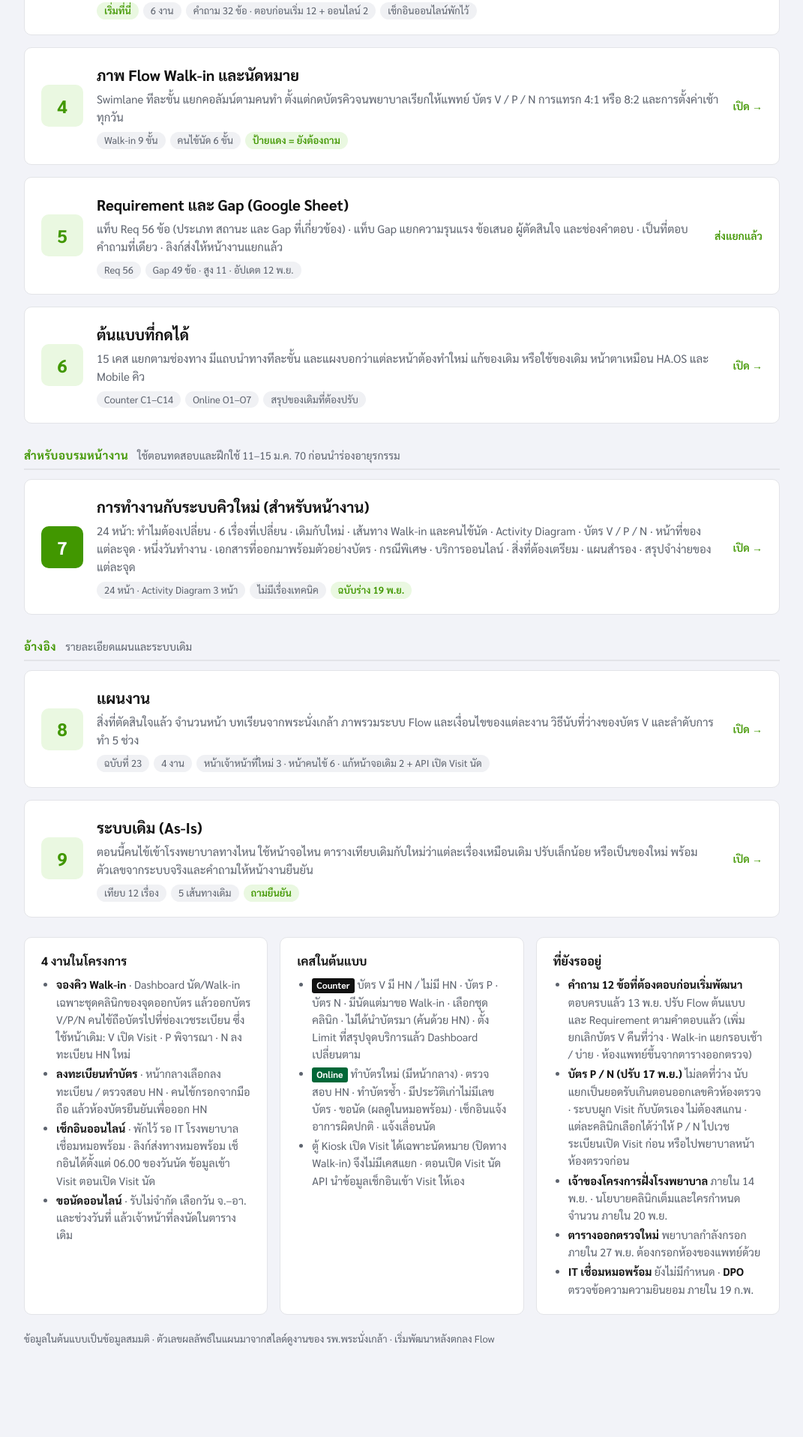
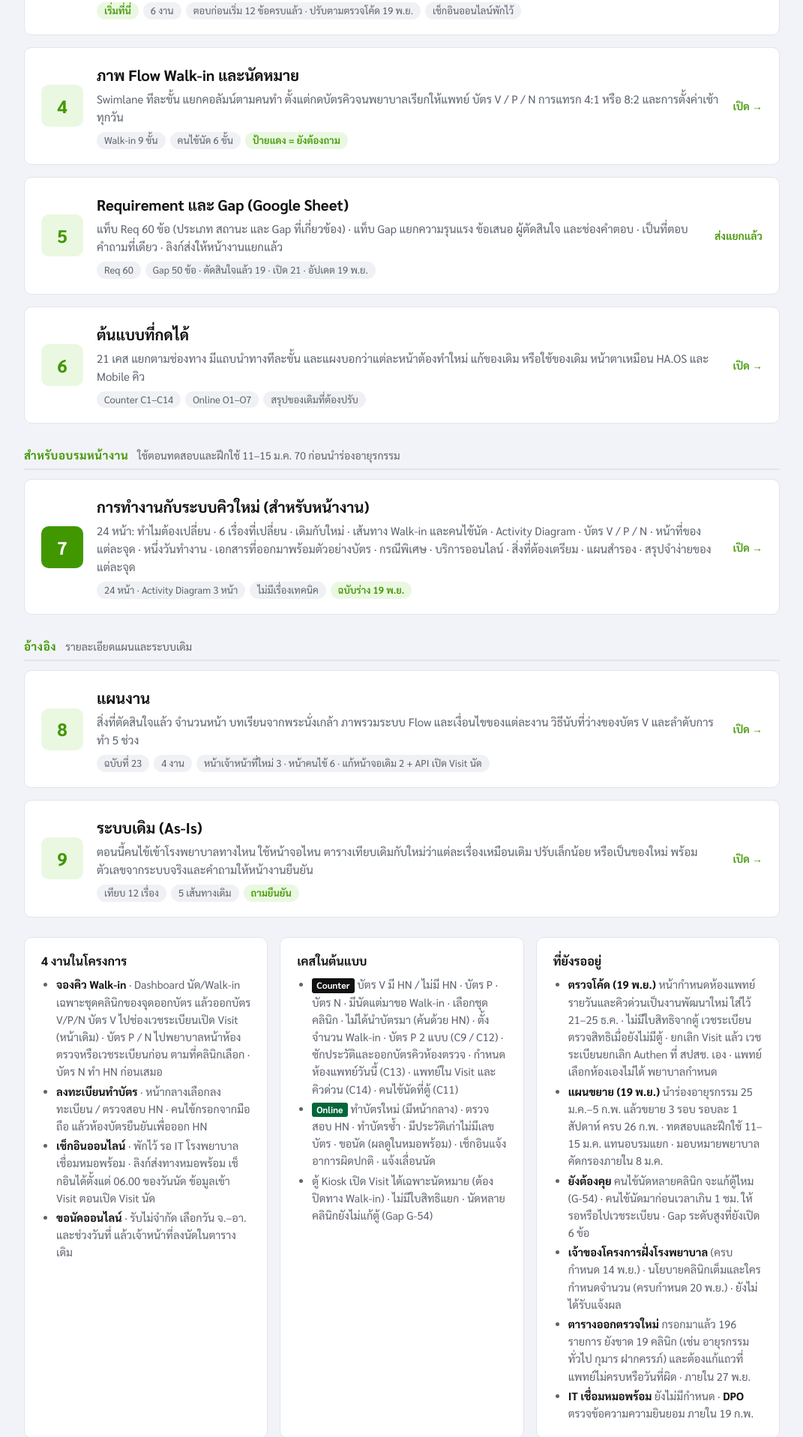
Before and after one commit to auchareet-star/new-queue-nph, a plain HTML site: page index.html in a window 1280 px wide. Shown: the part 789-2706 px from the top of the page at 75% size, without its empty margins (104-1175 px from the left). Before the commit the page ends 2655 px from the top, so only its background shows below. Drawn offline with Linux system fonts and the light colour scheme.

Commit message:
Index: bring status up to date (19 Nov)
Req 60 / Gap 50 counts, 21 prototype cases, current P/N routing,
code-check results, 3-round rollout, open items to discuss.

Co-Authored-By: Claude Opus 5.5 <noreply@anthropic.com>

```diff
--- a/index.html
+++ b/index.html
@@ -53,7 +53,7 @@ h2{font-size:20px;margin:0 0 4px}
 </head>
 <body>
 <div class="wrap">
-  <p class="kicker">HA.OS · คิว Walk-in และบริการออนไลน์ · อัปเดต 12 พ.ย. 2569</p>
+  <p class="kicker">HA.OS · คิว Walk-in และบริการออนไลน์ · อัปเดต 19 พ.ย. 2569</p>
   <h1>ระบบคิว Walk-in และบริการออนไลน์ · รพ.พระนั่งเกล้า</h1>
   <p class="lead">เอกสารทั้งหมดของโครงการ แยกตามคนอ่าน · ขึ้นระบบ Walk-in และคนไข้นัด <b>20 ม.ค. 70</b> นำร่องอายุรกรรม · ครบทุกคลินิก <b>26 ก.พ. 70</b> (นำร่อง 2 สัปดาห์ + ขยาย 3 รอบ รอบละ 1 สัปดาห์) · เปิดทำบัตรและขอนัดออนไลน์ <b>22 มี.ค. 70</b> · เตือนนัดและเช็กอินออนไลน์รอเชื่อมหมอพร้อม</p>
   <div class="grp"><h2 class="gt">สำหรับ ผอ. และผู้บริหาร</h2><span class="gs">ผอ.: แผนเวลาและเงื่อนไข 10 หน้า · หัวหน้างานและผู้บริหาร: สรุปการปรับปรุง 15 หน้า</span></div>
@@ -63,7 +63,7 @@ h2{font-size:20px;margin:0 0 4px}
       <div>
         <h2>แผนเวลาและเงื่อนไข (สำหรับ ผอ.)</h2>
         <p class="desc">10 หน้า เรียงตามลำดับนำเสนอ: 1. ภาพรวมแผนเวลา 3 เป้าหมาย · 2. Gap 12 ข้อที่ต้องได้คำตอบเพื่อให้พัฒนาเสร็จภายใน ธ.ค. · 3. สิ่งที่ต้องยืนยันก่อนปีใหม่และสิ่งที่โรงพยาบาลต้องเตรียม · ถ้าเรื่องไหนไม่ทันเป้าหมายไหนเลื่อน · รายละเอียดแต่ละช่วง</p>
-        <div class="chips"><span class="chip ask">เริ่มที่นี่</span><span class="chip">10 หน้า</span><span class="chip">สถานะ ณ 13 พ.ย. 69</span><span class="chip">Gap 12 ข้อ · ขอคำตอบ 17 พ.ย.</span></div>
+        <div class="chips"><span class="chip ask">เริ่มที่นี่</span><span class="chip">10 หน้า</span><span class="chip">อัปเดต 19 พ.ย. 69</span><span class="chip">Gap 12 ข้อตอบครบแล้ว · ขยาย 3 รอบ ครบ 26 ก.พ.</span></div>
       </div>
       <span class="go">เปิด →</span>
     </a>
@@ -77,14 +77,14 @@ h2{font-size:20px;margin:0 0 4px}
       <span class="go">เปิด →</span>
     </a>
   </div>
-  <div class="grp"><h2 class="gt">สำหรับหน้างาน</h2><span class="gs">ตรวจ Flow และตอบคำถามในไฟล์ Gap ภายใน 13 พ.ย.</span></div>
+  <div class="grp"><h2 class="gt">สำหรับหน้างาน</h2><span class="gs">Flow ต้นแบบ และไฟล์ Gap · คำถามที่เหลือตอบในไฟล์ Gap ที่เดียว</span></div>
   <div class="decks">
     <a class="deck rec" href="online-queue-flow.html">
       <div class="num">3</div>
       <div>
         <h2>Flow ระบบใหม่ (To-Be)</h2>
         <p class="desc">ใครทำอะไร ที่จุดไหน และข้อมูลอะไรส่งต่อไปที่ใคร ครบ 6 งาน ปรับตามที่หน้างานเล่า 28 ต.ค. มีสรุปเรื่องที่ได้คำตอบแล้ว และคำถามท้ายแต่ละงาน</p>
-        <div class="chips"><span class="chip ask">เริ่มที่นี่</span><span class="chip">6 งาน</span><span class="chip">คำถาม 32 ข้อ · ตอบก่อนเริ่ม 12 + ออนไลน์ 2</span><span class="chip">เช็กอินออนไลน์พักไว้</span></div>
+        <div class="chips"><span class="chip ask">เริ่มที่นี่</span><span class="chip">6 งาน</span><span class="chip">ตอบก่อนเริ่ม 12 ข้อครบแล้ว · ปรับตามตรวจโค้ด 19 พ.ย.</span><span class="chip">เช็กอินออนไลน์พักไว้</span></div>
       </div>
       <span class="go">เปิด →</span>
     </a>
@@ -101,8 +101,8 @@ h2{font-size:20px;margin:0 0 4px}
       <div class="num">5</div>
       <div>
         <h2>Requirement และ Gap (Google Sheet)</h2>
-        <p class="desc">แท็บ Req 56 ข้อ (ประเภท สถานะ และ Gap ที่เกี่ยวข้อง) · แท็บ Gap แยกความรุนแรง ข้อเสนอ ผู้ตัดสินใจ และช่องคำตอบ · เป็นที่ตอบคำถามที่เดียว · ลิงก์ส่งให้หน้างานแยกแล้ว</p>
-        <div class="chips"><span class="chip">Req 56</span><span class="chip">Gap 49 ข้อ · สูง 11 · อัปเดต 12 พ.ย.</span></div>
+        <p class="desc">แท็บ Req 60 ข้อ (ประเภท สถานะ และ Gap ที่เกี่ยวข้อง) · แท็บ Gap แยกความรุนแรง ข้อเสนอ ผู้ตัดสินใจ และช่องคำตอบ · เป็นที่ตอบคำถามที่เดียว · ลิงก์ส่งให้หน้างานแยกแล้ว</p>
+        <div class="chips"><span class="chip">Req 60</span><span class="chip">Gap 50 ข้อ · ตัดสินใจแล้ว 19 · เปิด 21 · อัปเดต 19 พ.ย.</span></div>
       </div>
       <span class="go">ส่งแยกแล้ว</span>
     </a>
@@ -110,7 +110,7 @@ h2{font-size:20px;margin:0 0 4px}
       <div class="num">6</div>
       <div>
         <h2>ต้นแบบที่กดได้</h2>
-        <p class="desc">15 เคส แยกตามช่องทาง มีแถบนำทางทีละขั้น และแผงบอกว่าแต่ละหน้าต้องทำใหม่ แก้ของเดิม หรือใช้ของเดิม หน้าตาเหมือน HA.OS และ Mobile คิว</p>
+        <p class="desc">21 เคส แยกตามช่องทาง มีแถบนำทางทีละขั้น และแผงบอกว่าแต่ละหน้าต้องทำใหม่ แก้ของเดิม หรือใช้ของเดิม หน้าตาเหมือน HA.OS และ Mobile คิว</p>
         <div class="chips"><span class="chip">Counter C1–C14</span><span class="chip">Online O1–O7</span><span class="chip">สรุปของเดิมที่ต้องปรับ</span></div>
       </div>
       <span class="go">เปิด →</span>
@@ -154,7 +154,7 @@ h2{font-size:20px;margin:0 0 4px}
     <div class="note">
       <h3>4 งานในโครงการ</h3>
       <ul>
-        <li><b>จองคิว Walk-in</b> · Dashboard นัด/Walk-in เฉพาะชุดคลินิกของจุดออกบัตร แล้วออกบัตร V/P/N คนไข้ถือบัตรไปที่ช่องเวชระเบียน ซึ่งใช้หน้าเดิม: V เปิด Visit · P พิจารณา · N ลงทะเบียน HN ใหม่</li>
+        <li><b>จองคิว Walk-in</b> · Dashboard นัด/Walk-in เฉพาะชุดคลินิกของจุดออกบัตร แล้วออกบัตร V/P/N บัตร V ไปช่องเวชระเบียนเปิด Visit (หน้าเดิม) · บัตร P / N ไปพยาบาลหน้าห้องตรวจหรือเวชระเบียนก่อน ตามที่คลินิกเลือก · บัตร N ทำ HN ก่อนเสมอ</li>
         <li><b>ลงทะเบียนทำบัตร</b> · หน้ากลางเลือกลงทะเบียน / ตรวจสอบ HN · คนไข้กรอกจากมือถือ แล้วห้องบัตรยืนยันเพื่อออก HN</li>
         <li><b>เช็กอินออนไลน์</b> · พักไว้ รอ IT โรงพยาบาลเชื่อมหมอพร้อม · ลิงก์ส่งทางหมอพร้อม เช็กอินได้ตั้งแต่ 06.00 ของวันนัด ข้อมูลเข้า Visit ตอนเปิด Visit นัด</li>
         <li><b>ขอนัดออนไลน์</b> · รับไม่จำกัด เลือกวัน จ.–อา. และช่วงวันที่ แล้วเจ้าหน้าที่ลงนัดในตารางเดิม</li>
@@ -163,18 +163,19 @@ h2{font-size:20px;margin:0 0 4px}
     <div class="note">
       <h3>เคสในต้นแบบ</h3>
       <ul>
-        <li><span class="tag counter">Counter</span>บัตร V มี HN / ไม่มี HN · บัตร P · บัตร N · มีนัดแต่มาขอ Walk-in · เลือกชุดคลินิก · ไม่ได้นำบัตรมา (ค้นด้วย HN) · ตั้ง Limit ที่สรุปจุดบริการแล้ว Dashboard เปลี่ยนตาม</li>
+        <li><span class="tag counter">Counter</span>บัตร V มี HN / ไม่มี HN · บัตร P · บัตร N · มีนัดแต่มาขอ Walk-in · เลือกชุดคลินิก · ไม่ได้นำบัตรมา (ค้นด้วย HN) · ตั้งจำนวน Walk-in · บัตร P 2 แบบ (C9 / C12) · ซักประวัติและออกบัตรคิวห้องตรวจ · กำหนดห้องแพทย์วันนี้ (C13) · แพทย์ใน Visit และคิวด่วน (C14) · คนไข้นัดที่ตู้ (C11)</li>
         <li><span class="tag online">Online</span>ทำบัตรใหม่ (มีหน้ากลาง) · ตรวจสอบ HN · ทำบัตรซ้ำ · มีประวัติเก่าไม่มีเลขบัตร · ขอนัด (ผลดูในหมอพร้อม) · เช็กอินแจ้งอาการผิดปกติ · แจ้งเลื่อนนัด</li>
-        <li>ตู้ Kiosk เปิด Visit ได้เฉพาะนัดหมาย (ปิดทาง Walk-in) จึงไม่มีเคสแยก · ตอนเปิด Visit นัด API นำข้อมูลเช็กอินเข้า Visit ให้เอง</li>
+        <li>ตู้ Kiosk เปิด Visit ได้เฉพาะนัดหมาย (ต้องปิดทาง Walk-in) · ไม่มีใบสิทธิแยก · นัดหลายคลินิกยังไม่แก้ตู้ (Gap G-54)</li>
       </ul>
     </div>
     <div class="note">
       <h3>ที่ยังรออยู่</h3>
       <ul>
-        <li><b>คำถาม 12 ข้อที่ต้องตอบก่อนเริ่มพัฒนา</b> ตอบครบแล้ว 13 พ.ย. ปรับ Flow ต้นแบบ และ Requirement ตามคำตอบแล้ว (เพิ่มยกเลิกบัตร V คืนที่ว่าง · Walk-in แยกรอบเช้า / บ่าย · ห้องแพทย์ขึ้นจากตารางออกตรวจ)</li>
-        <li><b>บัตร P / N (ปรับ 17 พ.ย.)</b> ไม่ลดที่ว่าง นับแยกเป็นยอดรับเกินตอนออกเลขคิวห้องตรวจ · ระบบผูก Visit กับบัตรเอง ไม่ต้องสแกน · แต่ละคลินิกเลือกได้ว่าให้ P / N ไปเวชระเบียนเปิด Visit ก่อน หรือไปพยาบาลหน้าห้องตรวจก่อน</li>
-        <li><b>เจ้าของโครงการฝั่งโรงพยาบาล</b> ภายใน 14 พ.ย. · นโยบายคลินิกเต็มและใครกำหนดจำนวน ภายใน 20 พ.ย.</li>
-        <li><b>ตารางออกตรวจใหม่</b> พยาบาลกำลังกรอก ภายใน 27 พ.ย. ต้องกรอกห้องของแพทย์ด้วย</li>
+        <li><b>ตรวจโค้ด (19 พ.ย.)</b> หน้ากำหนดห้องแพทย์รายวันและคิวด่วนเป็นงานพัฒนาใหม่ ใส่ไว้ 21–25 ธ.ค. · ไม่มีใบสิทธิจากตู้ เวชระเบียนตรวจสิทธิเมื่อยังไม่มีตู้ · ยกเลิก Visit แล้ว เวชระเบียนยกเลิก Authen ที่ สปสช. เอง · แพทย์เลือกห้องเองไม่ได้ พยาบาลกำหนด</li>
+        <li><b>แผนขยาย (19 พ.ย.)</b> นำร่องอายุรกรรม 25 ม.ค.–5 ก.พ. แล้วขยาย 3 รอบ รอบละ 1 สัปดาห์ ครบ 26 ก.พ. · ทดสอบและฝึกใช้ 11–15 ม.ค. แทนอบรมแยก · มอบหมายพยาบาลคัดกรองภายใน 8 ม.ค.</li>
+        <li><b>ยังต้องคุย</b> คนไข้นัดหลายคลินิก จะแก้ตู้ไหม (G-54) · คนไข้นัดมาก่อนเวลาเกิน 1 ชม. ให้รอหรือไปเวชระเบียน · Gap ระดับสูงที่ยังเปิด 6 ข้อ</li>
+        <li><b>เจ้าของโครงการฝั่งโรงพยาบาล</b> (ครบกำหนด 14 พ.ย.) · นโยบายคลินิกเต็มและใครกำหนดจำนวน (ครบกำหนด 20 พ.ย.) · ยังไม่ได้รับแจ้งผล</li>
+        <li><b>ตารางออกตรวจใหม่</b> กรอกมาแล้ว 196 รายการ ยังขาด 19 คลินิก (เช่น อายุรกรรมทั่วไป กุมาร ฝากครรภ์) และต้องแก้แถวที่แพทย์ไม่ครบหรือวันที่ผิด · ภายใน 27 พ.ย.</li>
         <li><b>IT เชื่อมหมอพร้อม</b> ยังไม่มีกำหนด · <b>DPO</b> ตรวจข้อความความยินยอม ภายใน 19 ก.พ.</li>
       </ul>
     </div>
```
